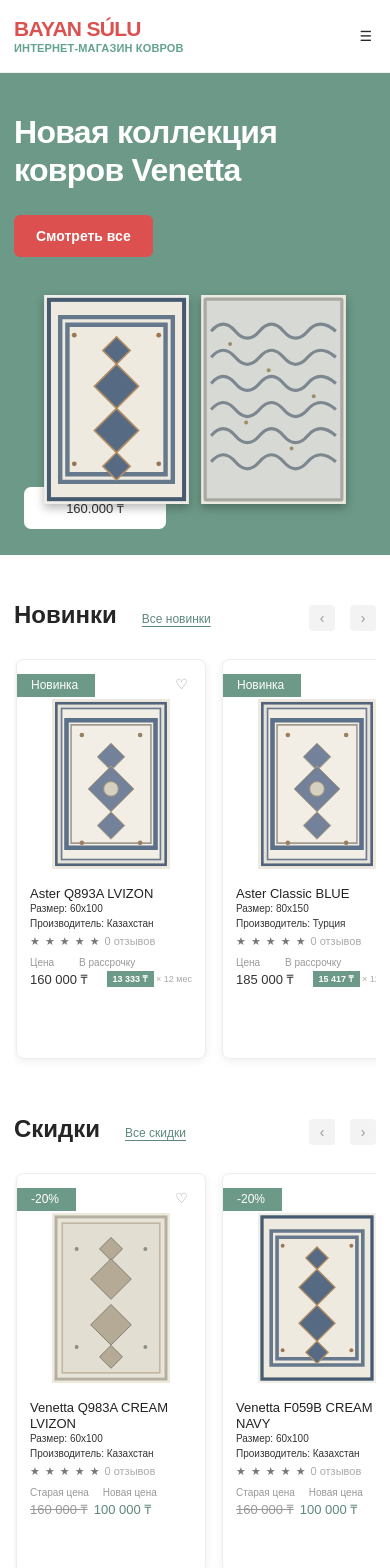
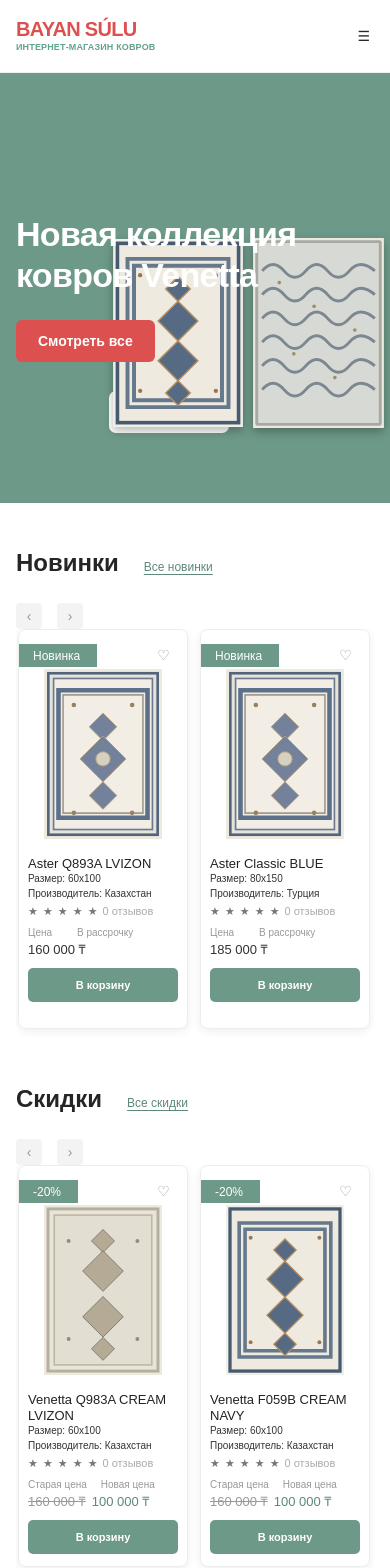
Before and after one commit to Valerij2000/carpet-store-app, a Next.js app: page / in a window 390 px wide. Shown: the top 1568 px of the page. Built offline with nearby package versions, Linux system fonts and the light colour scheme.

Commit message:
Saving uncommitted changes before archiving session

```diff
--- a/src/app/layout.tsx
+++ b/src/app/layout.tsx
@@ -1,5 +1,6 @@
 import type { Metadata } from "next";
 import "./globals.css";
+import "@/styles/features.css";
 import Header from "@/components/Header";
 import Footer from "@/components/Footer";
 
--- a/src/app/page.tsx
+++ b/src/app/page.tsx
@@ -1,5 +1,5 @@
 import Link from "next/link";
-import ProductCard from "@/components/ProductCard";
+import ProductSlider from "@/components/ProductSlider";
 import { PRODUCTS } from "@/lib/products";
 
 export default function Home() {
@@ -62,16 +62,8 @@
           <Link className="section-heading__link" href="/catalog">
             {link}
           </Link>
-          <div className="section-heading__controls">
-            <button className="slider-button">‹</button>
-            <button className="slider-button">›</button>
-          </div>
         </div>
-        <div className="product-track">
-          {products.map((product) => (
-            <ProductCard product={product} key={product.id} />
-          ))}
-        </div>
+        <ProductSlider products={products} />
       </div>
     </section>
   );
--- a/src/components/ProductCard.tsx
+++ b/src/components/ProductCard.tsx
@@ -1,10 +1,12 @@
 "use client";
 import Link from "next/link";
 import { Product, money } from "@/lib/products";
+import { addToCart } from "@/lib/store";
 import { useEffect, useState } from "react";
 
 export default function ProductCard({ product }: { product: Product }) {
   const [active, setActive] = useState(false);
+  const [added, setAdded] = useState(false);
   useEffect(() => {
     try {
       setActive(
@@ -24,6 +26,11 @@
     localStorage.setItem("bayan-favorites", JSON.stringify(next));
     setActive(!active);
     window.dispatchEvent(new Event("bayan-store-update"));
+  };
+  const handleAddToCart = () => {
+    addToCart(product);
+    setAdded(true);
+    window.setTimeout(() => setAdded(false), 1500);
   };
   return (
     <article className="product-card">
@@ -70,6 +77,9 @@
           </div>
         </>
       )}
+      <button className={`product-card__add ${added ? "is-added" : ""}`} onClick={handleAddToCart}>
+        {added ? "Добавлено" : "В корзину"}
+      </button>
     </article>
   );
 }
--- /dev/null
+++ b/src/components/ProductSlider.tsx
@@ -0,0 +1,25 @@
+'use client'
+
+import { useRef } from 'react'
+import ProductCard from '@/components/ProductCard'
+import { Product } from '@/lib/products'
+
+export default function ProductSlider({ products }: { products: Product[] }) {
+  const trackRef = useRef<HTMLDivElement>(null)
+
+  const handleScroll = (direction: number) => {
+    trackRef.current?.scrollBy({ left: direction * 221, behavior: 'smooth' })
+  }
+
+  return (
+    <>
+      <div className="section-heading__controls">
+        <button className="slider-button" onClick={() => handleScroll(-1)} aria-label="Предыдущие товары">‹</button>
+        <button className="slider-button" onClick={() => handleScroll(1)} aria-label="Следующие товары">›</button>
+      </div>
+      <div className="product-track" ref={trackRef}>
+        {products.map((product) => <ProductCard product={product} key={product.id} />)}
+      </div>
+    </>
+  )
+}
--- /dev/null
+++ b/src/lib/store.ts
@@ -0,0 +1,62 @@
+import { Product } from '@/lib/products'
+
+export type CartItem = {
+  id: number
+  quantity: number
+}
+
+export type OrderStatus = 'Принят' | 'Собирается' | 'Передан в доставку' | 'Доставлен'
+
+export type Order = {
+  id: string
+  createdAt: string
+  total: number
+  items: CartItem[]
+  status: OrderStatus
+}
+
+export const CART_KEY = 'bayan-cart'
+export const ORDERS_KEY = 'bayan-orders'
+
+export const readCart = (): CartItem[] => {
+  try {
+    const value = JSON.parse(localStorage.getItem(CART_KEY) || '[]')
+    return Array.isArray(value) ? value : []
+  } catch {
+    return []
+  }
+}
+
+export const saveCart = (items: CartItem[]) => {
+  localStorage.setItem(CART_KEY, JSON.stringify(items))
+  window.dispatchEvent(new Event('bayan-store-update'))
+}
+
+export const addToCart = (product: Product, quantity = 1) => {
+  const cart = readCart()
+  const item = cart.find((entry) => entry.id === product.id)
+  if (item) item.quantity += quantity
+  else cart.push({ id: product.id, quantity })
+  saveCart(cart)
+}
+
+export const readOrders = (): Order[] => {
+  try {
+    const value = JSON.parse(localStorage.getItem(ORDERS_KEY) || '[]')
+    return Array.isArray(value) ? value : []
+  } catch {
+    return []
+  }
+}
+
+export const createOrder = (items: CartItem[], total: number): Order => {
+  const order: Order = {
+    id: `BS-${Date.now().toString(36).toUpperCase()}`,
+    createdAt: new Date().toISOString(),
+    total,
+    items,
+    status: 'Принят',
+  }
+  localStorage.setItem(ORDERS_KEY, JSON.stringify([order, ...readOrders()]))
+  return order
+}
--- /dev/null
+++ b/src/styles/features.css
@@ -0,0 +1,62 @@
+.product-card__add { width: 100%; min-height: 34px; margin-top: 10px; border: 0; border-radius: 5px; background: #6d9988; color: #fff; font-size: 11px; font-weight: 700; }
+.product-card__add:hover { background: #527b6b; }
+.product-card__add.is-added { background: #dc514f; }
+.order-page { max-width: 760px; padding: 44px 0 80px; }
+.order-page__header { display: flex; justify-content: space-between; gap: 20px; align-items: flex-start; border-bottom: 1px solid #ededed; padding-bottom: 24px; }
+.order-page__header h2, .order-items h2 { margin: 0 0 8px; }
+.order-page__header p { color: #999; margin: 0; }
+.order-page__header > strong { color: #5e8978; font-size: 20px; white-space: nowrap; }
+.order-timeline { display: grid; grid-template-columns: repeat(4, 1fr); gap: 12px; list-style: none; padding: 35px 0; margin: 0; }
+.order-timeline li { color: #aaa; position: relative; }
+.order-timeline li:not(:last-child)::after { content: ''; position: absolute; height: 2px; background: #ededed; left: 30px; right: -12px; top: 14px; }
+.order-timeline li.is-complete { color: #5e8978; }
+.order-timeline li.is-complete:not(:last-child)::after { background: #6d9988; }
+.order-timeline span { display: grid; place-items: center; width: 30px; height: 30px; border-radius: 50%; background: #ededed; position: relative; z-index: 1; }
+.order-timeline .is-complete span { background: #6d9988; color: #fff; }
+.order-timeline strong { display: block; margin-top: 10px; font-size: 12px; }
+.order-timeline p { color: #999; font-size: 11px; line-height: 1.4; }
+.order-items { border-top: 1px solid #ededed; padding-top: 24px; }
+.order-item { display: flex; justify-content: space-between; gap: 15px; padding: 12px 0; border-bottom: 1px solid #f1f1f1; }
+@media (max-width: 800px) {
+  .container { width: min(100% - 32px, 1040px); }
+  .header-main { grid-template-columns: 1fr auto; gap: 10px; }
+  .location, .header-main > .search, .main-nav { display: none; }
+  .header-actions { gap: 8px; }
+  .mobile-toggle { display: block; }
+  .mobile-nav { display: none; flex-direction: column; align-items: stretch; gap: 0; padding-bottom: 12px; }
+  .mobile-nav.is-open { display: flex; }
+  .mobile-nav .main-nav__link { padding: 10px 0; }
+  .hero__inner { grid-template-columns: 1fr; min-height: 430px; }
+  .hero__title { font-size: 34px; }
+  .hero__visual { position: absolute; left: 28%; right: 0; top: 190px; height: 230px; padding: 0; gap: 8px; }
+  .hero__rug { width: 135px; height: 190px; }
+  .hero__rug:nth-child(2) { width: 130px; }
+  .hero__price { left: 0; bottom: 15px; width: 120px; }
+  .catalog-layout { grid-template-columns: 1fr; gap: 20px; padding-top: 25px; }
+  .filters { border-right: 0; padding-right: 0; display: flex; gap: 20px; overflow-x: auto; }
+  .filters__group { min-width: 150px; border-bottom: 0; margin: 0; padding: 0; }
+  .catalog-toolbar { align-items: flex-start; flex-direction: column; gap: 12px; }
+  .catalog-toolbar > div:last-child { width: 100%; }
+  .catalog-toolbar .search__input { width: 100% !important; }
+  .catalog-grid { grid-template-columns: repeat(2, minmax(0, 1fr)); gap: 12px; }
+  .product-track { grid-auto-columns: minmax(170px, 45vw); gap: 12px; }
+  .product-card { padding-inline: 9px; }
+  .product-card__rating { white-space: normal; }
+  .product-card__installment { display: none; }
+  .product-detail { grid-template-columns: 1fr; gap: 25px; padding-top: 25px; }
+  .product-detail__visual { min-height: 340px; }
+  .product-detail__visual img { width: 220px; height: 300px; }
+  .buy-row { flex-wrap: wrap; }
+  .buy-row .btn--primary { flex: 1; }
+  .order-timeline { grid-template-columns: 1fr; gap: 18px; }
+  .order-timeline li { display: flex; gap: 12px; align-items: flex-start; }
+  .order-timeline li:not(:last-child)::after { width: 2px; height: 18px; left: 14px; top: 30px; right: auto; }
+  .order-timeline strong { margin-top: 6px; }
+}
+@media (max-width: 420px) {
+  .logo__name { font-size: 20px; }
+  .logo__sub { font-size: 9px; }
+  .header-actions .icon-button { padding: 2px; }
+  .page-hero__title { font-size: 26px; }
+  .catalog-grid .product-card { min-height: 0; }
+}
```
Also changed, not shown: src/app/checkout/page.tsx (+5 -4 lines), src/app/order/[id]/page.tsx (added, +35 -0 lines).
